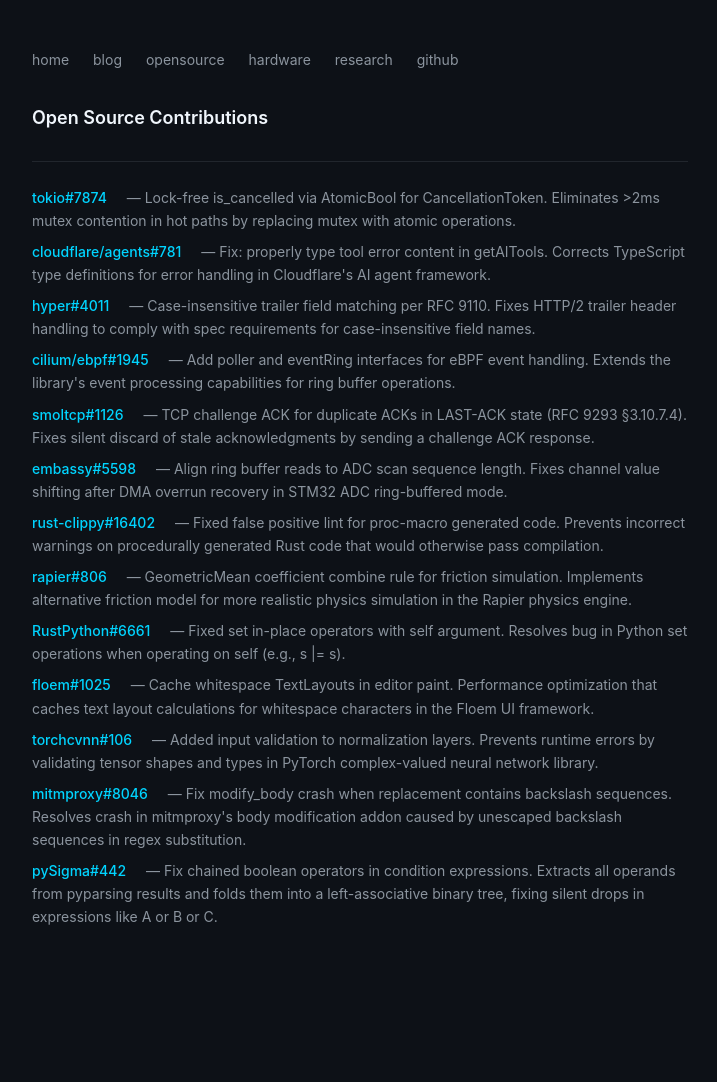
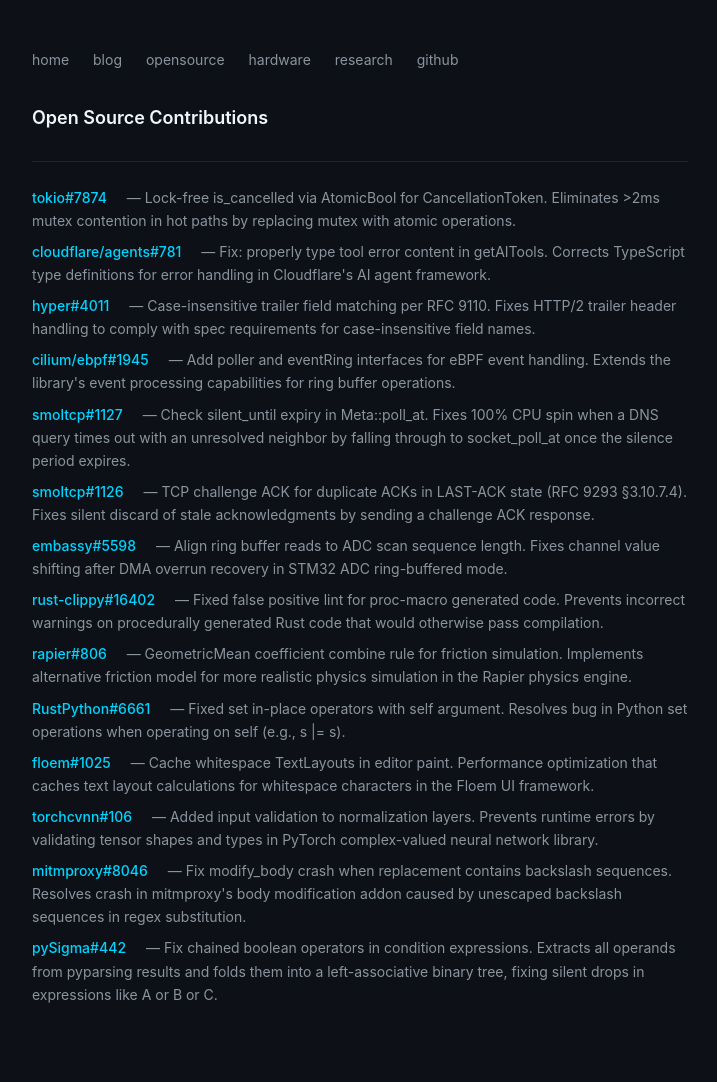
Before and after one commit to HueCodes/HueCodes.github.io, a Jekyll site: the page built from opensource.md, in a window 1280 px wide. Shown: the whole page, without its empty margins (280-997 px from the left). Built offline with Jekyll 4.4.1, drawn with Linux system fonts in a browser that asks for light colours; before the commit the page ends 1004 px from its top, so only the background shows below that.

Commit message:
Add smoltcp#1127 to open source contributions

```diff
--- a/opensource.md
+++ b/opensource.md
@@ -37,6 +37,11 @@ title: open source
   <div class="project">
     <a href="https://github.com/cilium/ebpf/pull/1945">cilium/ebpf#1945</a>
     <span>Add poller and eventRing interfaces for eBPF event handling. Extends the library's event processing capabilities for ring buffer operations.</span>
+  </div>
+
+  <div class="project">
+    <a href="https://github.com/smoltcp-rs/smoltcp/pull/1127">smoltcp#1127</a>
+    <span>Check silent_until expiry in Meta::poll_at. Fixes 100% CPU spin when a DNS query times out with an unresolved neighbor by falling through to socket_poll_at once the silence period expires.</span>
   </div>
 
   <div class="project">
```
